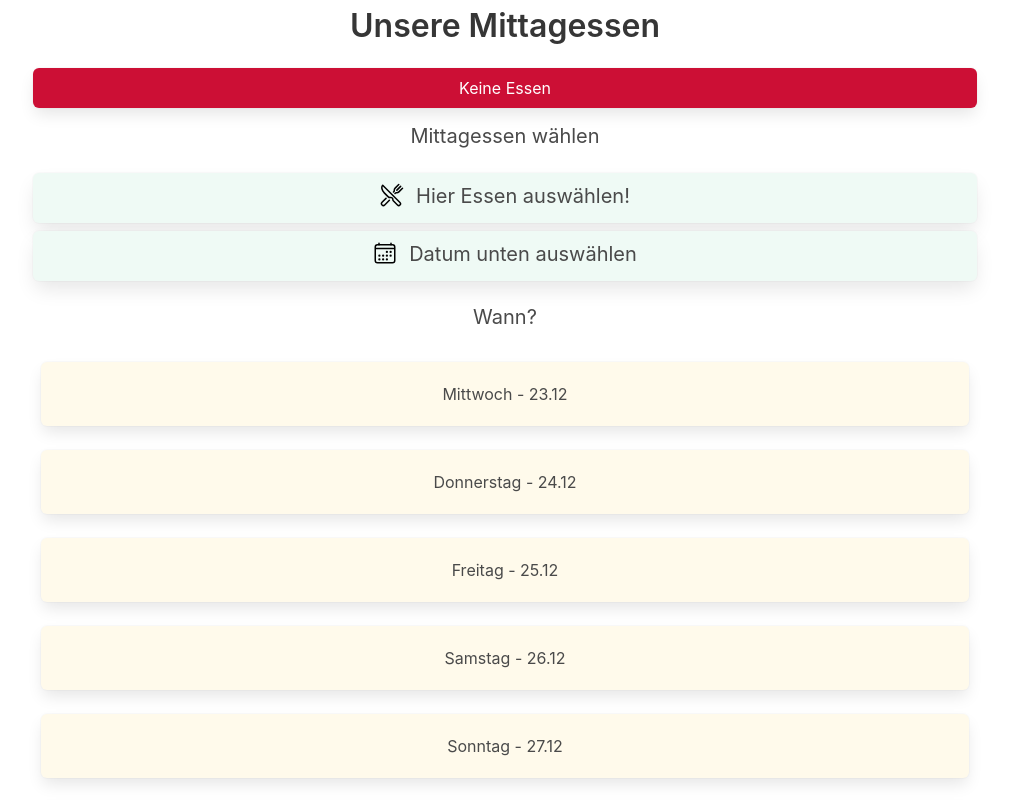
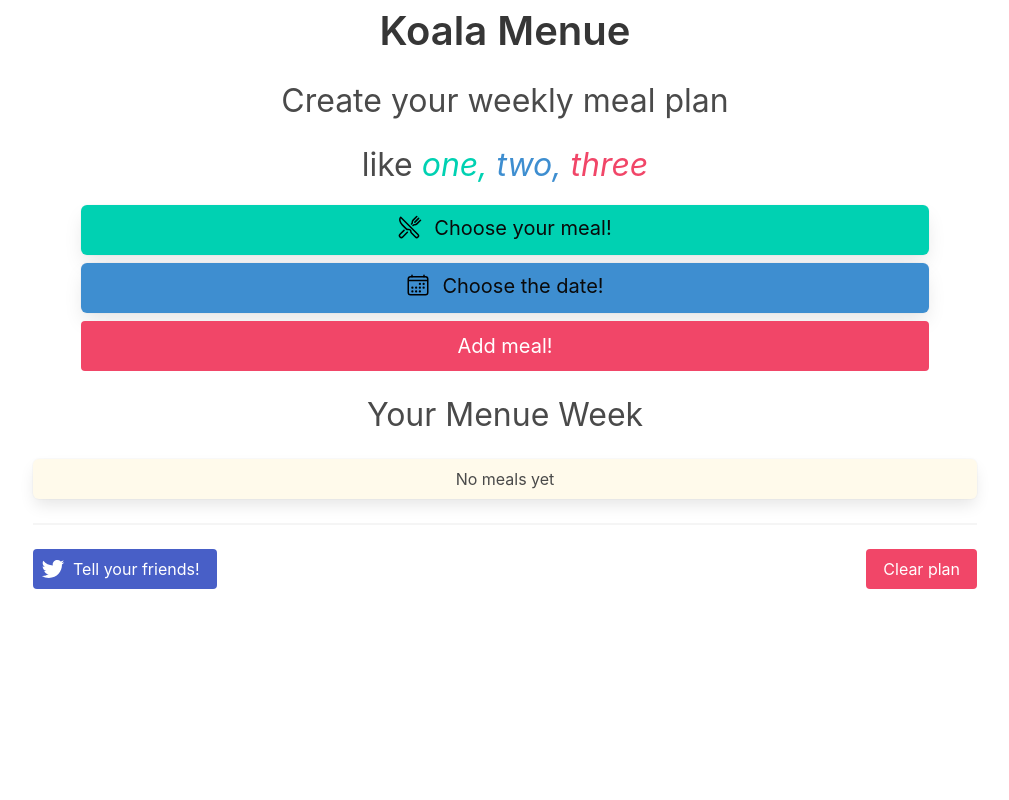
Before and after one commit to christiankozalla/vue-custom-mealio, a Vue app: page / in a window 1280 px wide. Shown: the top 800 px of the page, without its empty margins (135-1144 px from the left). Built offline with nearby package versions, Linux system fonts and the light colour scheme.

Commit message:
Improves UX with new layout

```diff
--- a/src/components/Meals.vue
+++ b/src/components/Meals.vue
@@ -1,31 +1,17 @@
 <template>
   <div class="container is-max-desktop mt-2 px-2">
-    <h2 class="title has-text-centered">Unsere Mittagessen</h2>
-    <ul v-if="sortedMeals.length > 0">
-      <transition-group name="fade">
-        <li
-          v-for="{ meal, date, id } in sortedMeals"
-          :key="id"
-          class="box my-2 p-2 has-text-white has-background-info-dark is-flex is-justify-content-space-between is-align-items-center"
-        >
-          {{ date }} - {{ meal }}
-          <button class="delete ml-1" @click="removeMeal(id)">
-            &times;
-          </button>
-        </li>
-      </transition-group>
-    </ul>
-    <ul v-else>
-      <li
-        class="box my-2 p-2 has-text-white has-background-danger-dark has-text-centered"
-      >
-        Keine Essen
-      </li>
-    </ul>
-    <div>
-      <h2 class="subtitle has-text-centered mt-4">Mittagessen wählen</h2>
+    <h1 class="title is-size-2 has-text-centered">Koala Menue</h1>
+    <h2 class="is-size-3 has-text-centered my-4">
+      Create your weekly meal plan
+    </h2>
+    <h2 class="is-size-3 has-text-centered mb-4">
+      like <span class="has-text-primary is-italic">one, </span>
+      <span class="has-text-info is-italic">two, </span>
+      <span class="has-text-danger is-italic">three</span>
+    </h2>
+    <div class="mx-6">
       <div
-        class="box my-2 p-2 has-background-success-light has-text-centered is-size-5 is-clickable"
+        class="box my-2 p-2 has-background-primary has-text-black has-text-centered is-size-5 is-clickable"
         @click="openCookbookModal"
       >
         <span class="icon mr-3"
@@ -34,11 +20,13 @@
             alt="Restaurant Icon for Meal"
         /></span>
         <span class="meal-text-chosen">{{
-          newMeal ? newMeal : "Hier Essen auswählen!"
+          newMeal ? newMeal : "Choose your meal!"
         }}</span>
       </div>
+
       <div
-        class="box my-2 p-2 has-background-success-light has-text-centered is-size-5"
+        class="box my-2 p-2 has-background-info has-text-black has-text-centered is-size-5 is-clickable"
+        @click="openDatePickerModal"
       >
         <span class="icon mr-3"
           ><img
@@ -46,15 +34,33 @@
             alt="Restaurant Icon for Meal"
         /></span>
         <span class="meal-text-chosen">{{
-          newDate ? newDate : "Datum unten auswählen"
+          newDate ? newDate : "Choose the date!"
         }}</span>
       </div>
+      <button
+        class="button is-danger is-size-5 is-fullwidth px-6"
+        @click="addMeal"
+      >
+        Add meal!
+      </button>
     </div>
-    <div class="columns">
-      <div class="column has-text-centered">
-        <h3 class="subtitle mt-4">Wann?</h3>
-        <div class="p-2">
-          <transition-group name="fade">
+
+    <div class="modal" :class="{ 'is-active': isDatePickerModalOpen }">
+      <div
+        class="modal-background"
+        @click="isDatePickerModalOpen = false"
+      ></div>
+      <div class="modal-content">
+        <div class="box">
+          <div class="is-flex is-justify-content-space-between">
+            <h2 class="subtitle mt-4">When?</h2>
+            <button
+              class="button is-danger"
+              @click="isDatePickerModalOpen = false"
+            >
+              &times;
+            </button>
+          </div>
           <div
             v-for="day in weekFromNow"
             :key="day"
@@ -64,19 +70,16 @@
               'has-background-warning-light': newDate !== day,
             }"
             v-show="!meals.some((meal) => meal.date === day)"
-              @click="newDate = day"
+            @click="chooseDate(day)"
           >
             {{ day }}
           </div>
-          </transition-group>
+        </div>
       </div>
     </div>
 
     <div class="modal" :class="{ 'is-active': isCookbookModalOpen }">
-        <div
-          class="modal-background"
-          @click="isCookbookModalOpen = false"
-        ></div>
+      <div class="modal-background" @click="isCookbookModalOpen = false"></div>
       <div class="modal-content">
         <div class="box">
           <div class="is-flex is-justify-content-space-between">
@@ -103,19 +106,32 @@
         </div>
       </div>
     </div>
-    </div>
-    <div class="buttons is-centered">
-      <button class="button is-primary is-large is-fullwidth" @click="addMeal">
-        Meal hinzufügen!
+
+    <h3 class="subtitle is-size-3 mt-5 has-text-centered">Your Menue Week</h3>
+    <ul v-if="sortedMeals.length > 0">
+      <li
+        v-for="{ meal, date, id } in sortedMeals"
+        :key="id"
+        class="box my-2 p-3 has-text-black is-size-5 has-background-info is-flex is-justify-content-space-between is-align-items-center"
+      >
+        {{ date }} - {{ meal }}
+        <button class="delete ml-1" @click="removeMeal(id)">
+          &times;
         </button>
-    </div>
+      </li>
+    </ul>
+    <ul v-else>
+      <li class="box my-2 p-2 has-background-warning-light has-text-centered">
+        No meals yet
+      </li>
+    </ul>
     <hr />
     <div class="modal" :class="{ 'is-active': showQuestion }">
       <div class="modal-background"></div>
       <div class="modal-content">
         <div class="box has-background-danger-light">
           <div class="field has-text-centered is-size-5">
-            Möchtest du <em>wirklich</em> den Speicher löschen?
+            Do you <em>really</em> want to clear your meal plan?
           </div>
 
           <div class="is-flex is-justify-content-space-around">
@@ -123,25 +139,32 @@
               class="button is-danger is-medium mr-2"
               @click="clearStorage"
             >
-              Ja, wirklich!
+              Yes, for sure!
             </button>
             <button
               class="button is-info is-medium ml-2"
               @click="showQuestion = false"
             >
-              Nein, doch nicht.
+              Nay, cancel.
             </button>
           </div>
         </div>
       </div>
     </div>
+    <div class="is-flex is-justify-content-space-between mb-3">
+      <button class="button is-link">
+        <span class="icon mr-2"
+          ><img src="@/assets/logo-twitter.svg" alt="Twitter Logo Icon"/></span
+        >Tell your friends!
+      </button>
       <button
         v-show="!showQuestion"
-      class="button is-fullwidth is-danger my-6"
+        class="button is-danger"
         @click="showQuestion = true"
       >
-      Lösche Speicher
+        Clear plan
       </button>
+    </div>
   </div>
 </template>
 
@@ -157,14 +180,15 @@ export default {
       cookbook: {},
       showQuestion: false,
       isCookbookModalOpen: false,
+      isDatePickerModalOpen: false,
       weekDayMap: [
-        "Sonntag",
-        "Montag",
-        "Dienstag",
-        "Mittwoch",
-        "Donnerstag",
-        "Freitag",
-        "Samstag",
+        "Sunday",
+        "Monday",
+        "Tuesday",
+        "Wednesday",
+        "Thursday",
+        "Friday",
+        "Saturday",
       ],
     };
   },
@@ -203,14 +227,16 @@ export default {
     openCookbookModal() {
       setTimeout(() => (this.isCookbookModalOpen = true), 100);
     },
+    openDatePickerModal() {
+      setTimeout(() => (this.isDatePickerModalOpen = true), 100);
+    },
     chooseMeal(meal) {
-      setTimeout(() => (this.isCookbookModalOpen = false), 1300);
-      let toggleBackground = setInterval(
-        () => (this.newMeal = this.newMeal ? null : meal),
-        170
-      );
-      setTimeout(() => clearInterval(toggleBackground), 900);
       this.newMeal = meal;
+      setTimeout(() => (this.isCookbookModalOpen = false), 500);
+    },
+    chooseDate(day) {
+      this.newDate = day;
+      setTimeout(() => (this.isDatePickerModalOpen = false), 500);
     },
     getDayString(dayOffset) {
       return this.weekDayMap[
@@ -268,15 +294,6 @@ export default {
 </script>
 
 <style scoped>
-.fade-enter-active,
-.fade-leave-active {
-  transition: opacity 0.5s;
-}
-.fade-enter,
-.fade-leave-to {
-  opacity: 0;
-}
-
 .meal-text-chosen {
   vertical-align: 4px;
 }
```
Also changed, not shown: src/assets/logo-twitter.svg (added). Lines whose indentation alone changed are shown as unchanged.
